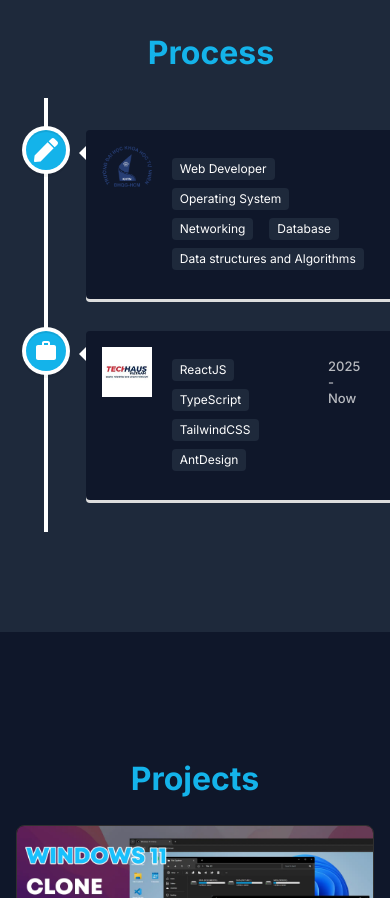
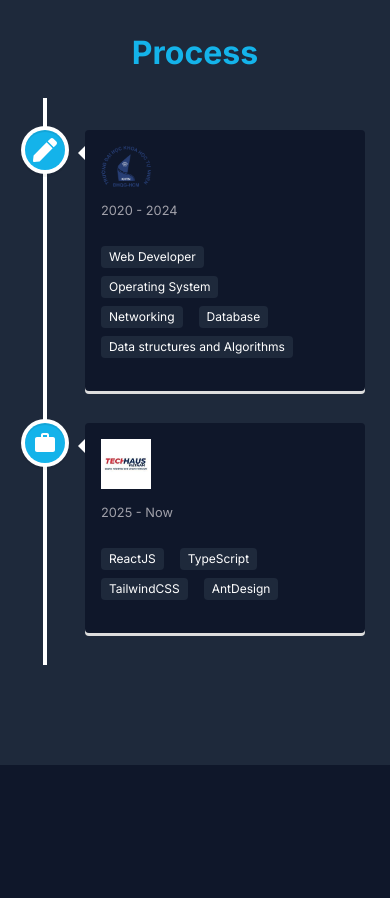
Before and after one commit to minhtrifit/my-portfolio, a React (Vite) app: page / in a window 390 px wide. Shown: the part 3220-4118 px from the top of the page. Built offline with nearby package versions, Linux system fonts and the light colour scheme.

Commit message:
fix: carrer-section mobile view

```diff
--- a/src/pages/home/components/carrer-section/CarrerSection.tsx
+++ b/src/pages/home/components/carrer-section/CarrerSection.tsx
@@ -3,12 +3,14 @@ import { get } from 'lodash';
 import { VerticalTimeline, VerticalTimelineElement } from 'react-vertical-timeline-component';
 import { Tag } from 'antd';
 import { useTranslation } from 'react-i18next';
+import { useIsMobile } from '@/hooks/useIsMobile';
 import { TimelineType } from '@/types';
 import { FaPen } from 'react-icons/fa';
 import { MdOutlineWork } from 'react-icons/md';
 
 const CarrerSection = () => {
   const { t, i18n } = useTranslation();
+  const isMobile = useIsMobile();
 
   const TIME_LINE: TimelineType[] = [
     {
@@ -49,7 +51,7 @@ const CarrerSection = () => {
             return (
               <VerticalTimelineElement
                 key={uuidv4()}
-                date={get(tl, 'date', '')}
+                date={isMobile ? '' : get(tl, 'date', '')}
                 contentStyle={{
                   background: '#0f172a',
                   color: '#fff',
@@ -60,9 +62,17 @@ const CarrerSection = () => {
                 iconStyle={{ background: '#14b3ea', color: '#fff' }}
                 icon={get(tl, 'icon', <></>)}
               >
-                <img src={get(tl, 'logo', '')} className='w-[50px]' />
-                <div>
-                  <h3 className='text-primary my-0'>{get(tl, `title_${i18n.language}`, '')}</h3>
+                {!isMobile && <img src={get(tl, 'logo', '')} className='w-[50px]' />}
+
+                <div className='flex flex-col gap-1'>
+                  <div className='flex items-start gap-[20px]'>
+                    {isMobile && <img src={get(tl, 'logo', '')} className='w-[50px]' />}
+                    <h3 className='text-primary my-0'>{get(tl, `title_${i18n.language}`, '')}</h3>
+                  </div>
+
+                  {isMobile && (
+                    <span className='my-3 text-[0.8rem] text-zinc-400'>{get(tl, 'date', '')}</span>
+                  )}
 
                   <div className='mt-3 flex flex-wrap items-center gap-2'>
                     {tl.skils.map((skill: string) => {
```
